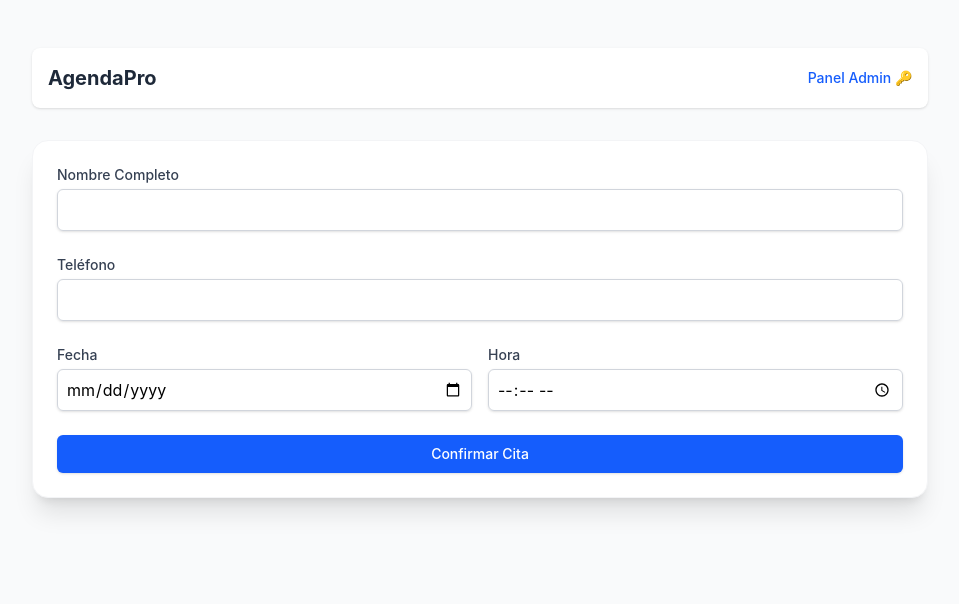
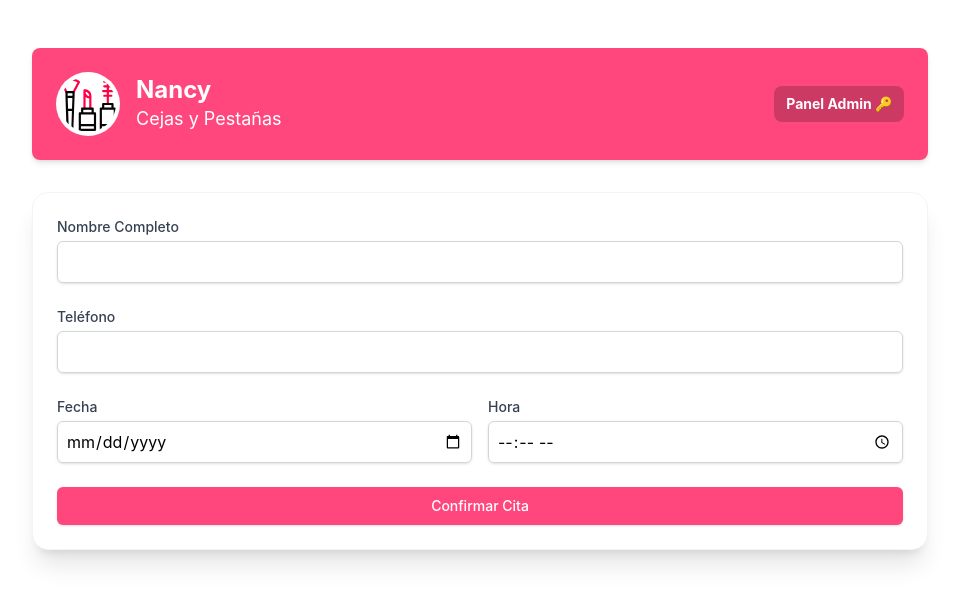
Before and after one commit to doghcj/ProAgent, a React (Vite) app: page / in a window 1280 px wide. Shown: the top 604 px of the page, without its empty margins (160-1119 px from the left). Built offline with nearby package versions, Linux system fonts and the light colour scheme; no server answers.

Commit message:
ajuste de logo y colores

```diff
--- a/src/App.jsx
+++ b/src/App.jsx
@@ -4,6 +4,9 @@ import FormularioCita from './components/FormularioCita'
 import AdminPanel from './components/AdminPanel'
 import Login from './components/Login'
 
+// Al principio de tu archivo App.jsx
+import logo from './assets/favicon.svg' // Ajusta la ruta si es necesario
+// ...otras importaciones como supabase
 function App() {
   const [isAdminMode, setIsAdminMode] = useState(false)
   const [session, setSession] = useState(null)
@@ -31,30 +34,43 @@ function App() {
   }
 
   return (
-    <div className="min-h-screen bg-gray-50 py-12 px-4">
+    <div className="min-h-screen bg-[#FFFFFF] py-12 px-4">
       <div className="max-w-4xl mx-auto">
+        {/* Cabecera con Logo y Título */}
+<div className="flex flex-col md:flex-row justify-between items-center mb-8 bg-[#ff477e] p-6 rounded-lg shadow-md gap-4">
+  <div className="flex items-center gap-4">
+    {/* Imagen del Logo */}
+    <img
+      src={logo}
+      alt="Logo Nancy"
+      className="h-16 w-16 object-contain bg-white rounded-full p-1"
+    />
+    <div>
+      <h1 className="text-2xl font-bold text-white leading-tight">
+        Nancy <span className="block text-lg font-normal">Cejas y Pestañas</span>
+      </h1>
+    </div>
+  </div>
 
-        {/* Cabecera con botones de navegación */}
-        <div className="flex justify-between items-center mb-8 bg-white p-4 rounded-lg shadow-sm">
-          <h1 className="text-xl font-bold text-gray-800">AgendaPro</h1>
   <div className="flex gap-4">
     <button
       onClick={() => setIsAdminMode(!isAdminMode)}
-              className="text-sm font-medium text-blue-600 hover:underline"
+      className="text-sm font-bold text-white bg-black/20 px-3 py-2 rounded-lg hover:bg-black/30 transition"
     >
-              {isAdminMode ? "← Volver al Formulario" : "Panel Admin 🔑"}
+      {isAdminMode ? "← Volver" : "Panel Admin 🔑"}
     </button>
 
     {session && isAdminMode && (
       <button
         onClick={handleLogout}
-                className="text-sm font-medium text-red-500 border border-red-200 px-2 py-1 rounded hover:bg-red-50"
+        className="text-sm font-bold text-white bg-red-600 px-3 py-2 rounded-lg hover:bg-red-700 transition"
       >
         Cerrar Sesión
       </button>
     )}
   </div>
 </div>
+
 
         {/* Lógica de vistas */}
         <div className="bg-white shadow-xl rounded-2xl p-6 border border-gray-100">
--- a/src/components/FormularioCita.jsx
+++ b/src/components/FormularioCita.jsx
@@ -34,7 +34,7 @@ const FormularioCita = () => {
   }
 
   return (
-    <form onSubmit={handleSubmit} className="space-y-6">
+    <form onSubmit={handleSubmit} className="space-y-6 ">
       <div>
         <label className="block text-sm font-medium text-gray-700">Nombre Completo</label>
         <input
@@ -83,7 +83,7 @@ const FormularioCita = () => {
       <button
         type="submit"
         disabled={loading}
-        className="w-full flex justify-center py-2 px-4 border border-transparent rounded-md shadow-sm text-sm font-medium text-white bg-blue-600 hover:bg-blue-700 disabled:bg-blue-300"
+        className="w-full flex justify-center py-2 px-4 border border-transparent rounded-md shadow-sm text-sm font-medium text-white bg-[#ff477e] hover:bg-[#ff477e-700] disabled:bg-[#ff477e-300]"
       >
         {loading ? 'Enviando...' : 'Confirmar Cita'}
       </button>
```
Also changed, not shown: src/assets/favicon.svg (added). Lines whose indentation alone changed are shown as unchanged.
